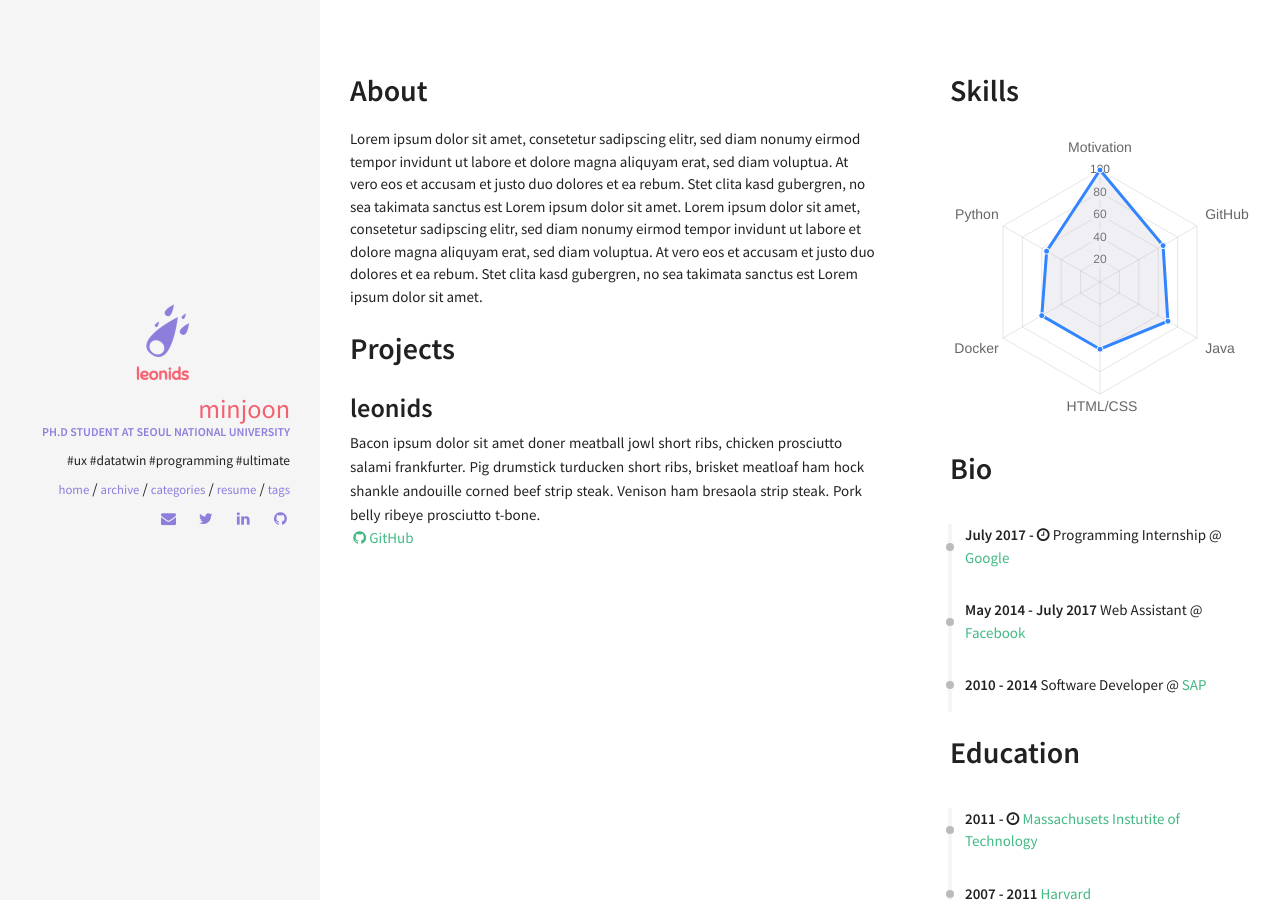
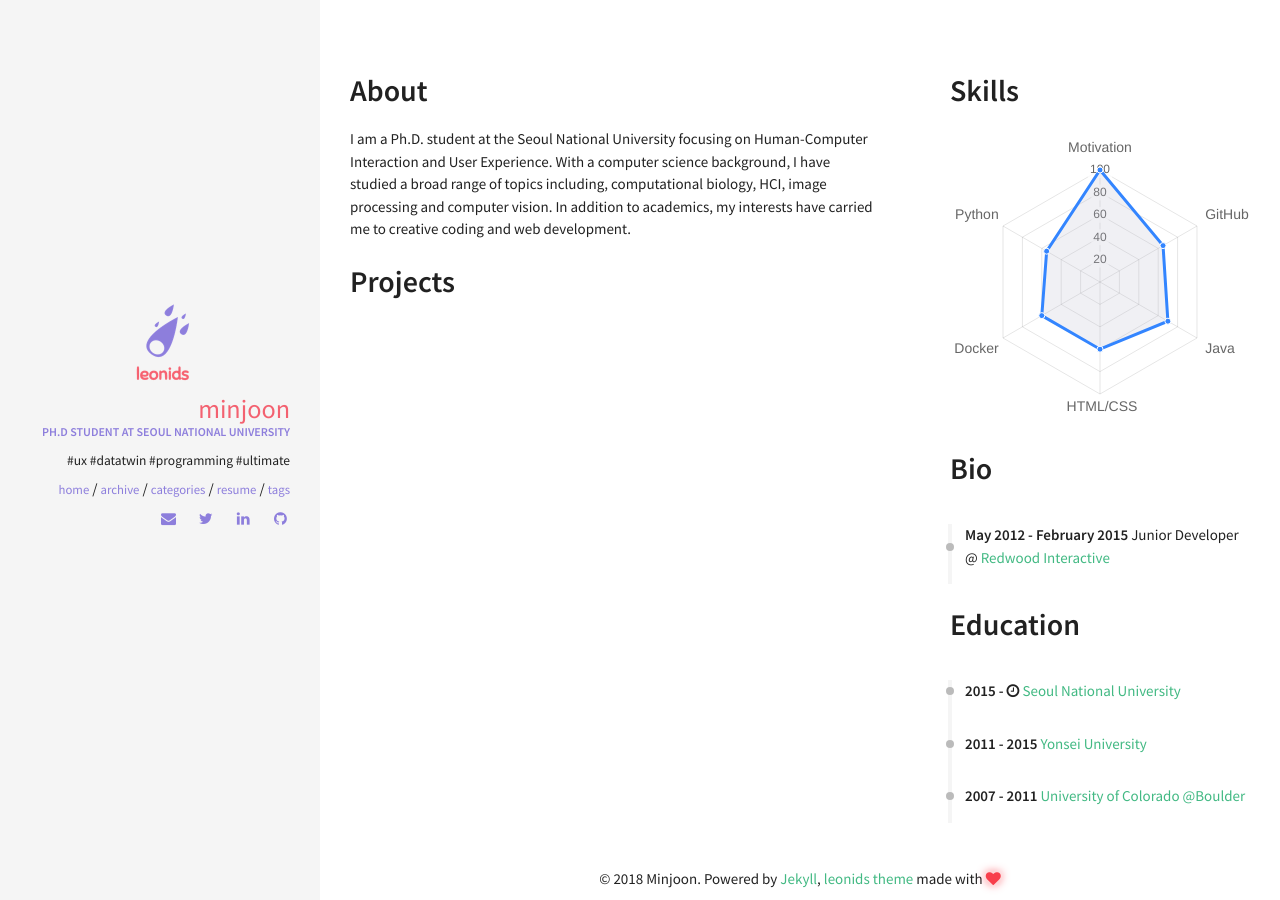
Before and after one commit to minjoonkim/minjoonkim.github.io, a Jekyll site: the page built from resume.html, in a window 1280 px wide. Built offline with Jekyll 4.4.1, drawn with Linux system fonts in a browser that asks for light colours; nearby versions of some CDN libraries.

Commit message:
bio update

```diff
--- a/_data/index/careers.yml
+++ b/_data/index/careers.yml
@@ -1,16 +1,11 @@
 # careers section data
 # if you don't have language feature(language.yml is empty), ignore "i18n" items
-- name: Google
-  link: http://www.google.com/
-  date: July 2017 - <i class="fa fa-clock-o" aria-hidden="true" title="Until Now"></i>
-  job: Programming Internship
+# - name: Google
+#   link: http://www.google.com/
+#   date: July 2017 - <i class="fa fa-clock-o" aria-hidden="true" title="Until Now"></i>
+#   job: Programming Internship
 
-- name: Facebook
-  link: http://www.facebook.com/
-  date: May 2014 - July 2017
-  job: Web Assistant
-
-- name: SAP
-  link: https://www.sap.com/
-  date: 2010 - 2014
-  job: Software Developer
+- name: Redwood Interactive
+  link: http://www.redwood-inc.com/
+  date: May 2012 - February 2015
+  job: Junior Developer
--- a/_data/index/education.yml
+++ b/_data/index/education.yml
@@ -1,8 +1,12 @@
-- name: Massachusets Instutite of Technology
-  link: http://web.mit.edu/
-  date: 2011 - <i class="fa fa-clock-o" aria-hidden="true" title="Until Now"></i>
+- name: Seoul National University
+  link: http://www.snu.ac.kr/
+  date: 2015 - <i class="fa fa-clock-o" aria-hidden="true" title="Until Now"></i>
   descr: <br> (expected graduation in 2019)
 
-- name: Harvard
-  link: http://www.harvard.edu/
+- name: Yonsei University
+  link: http://www.yonsei.ac.kr/
+  date: 2011 - 2015
+
+- name: University of Colorado @Boulder
+  link: http://www.colorado.edu/
   date: 2007 - 2011
--- a/_includes/sections/about.html
+++ b/_includes/sections/about.html
@@ -1,5 +1,5 @@
 <h1><span data-i18n="skills.my_skills">About</span></h1>
 
 <div>
-    Lorem ipsum dolor sit amet, consetetur sadipscing elitr, sed diam nonumy eirmod tempor invidunt ut labore et dolore magna aliquyam erat, sed diam voluptua. At vero eos et accusam et justo duo dolores et ea rebum. Stet clita kasd gubergren, no sea takimata sanctus est Lorem ipsum dolor sit amet. Lorem ipsum dolor sit amet, consetetur sadipscing elitr, sed diam nonumy eirmod tempor invidunt ut labore et dolore magna aliquyam erat, sed diam voluptua. At vero eos et accusam et justo duo dolores et ea rebum. Stet clita kasd gubergren, no sea takimata sanctus est Lorem ipsum dolor sit amet.
+    I am a Ph.D. student at the Seoul National University focusing on Human-Computer Interaction and User Experience. With a computer science background, I have studied a broad range of topics including, computational biology, HCI, image processing and computer vision. In addition to academics, my interests have carried me to creative coding and web development.
 </div>
```
Also changed, not shown: _data/index/projects.yml (+4 -4 lines).
